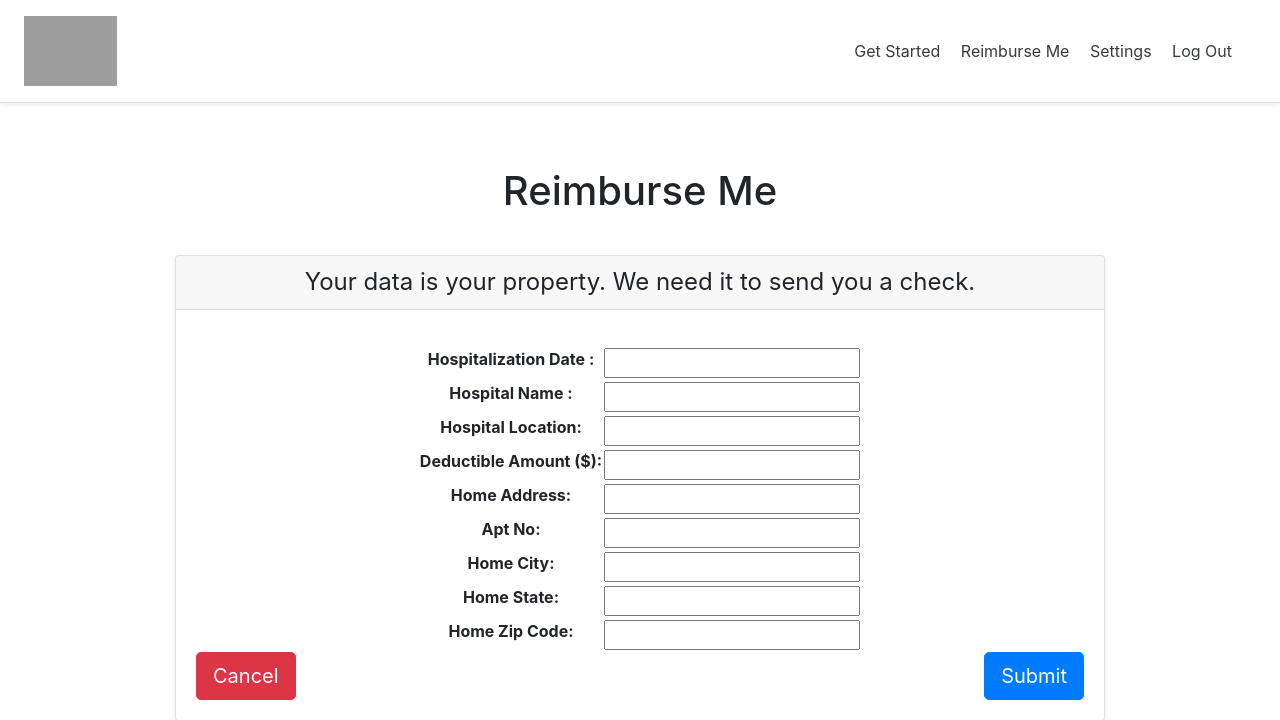
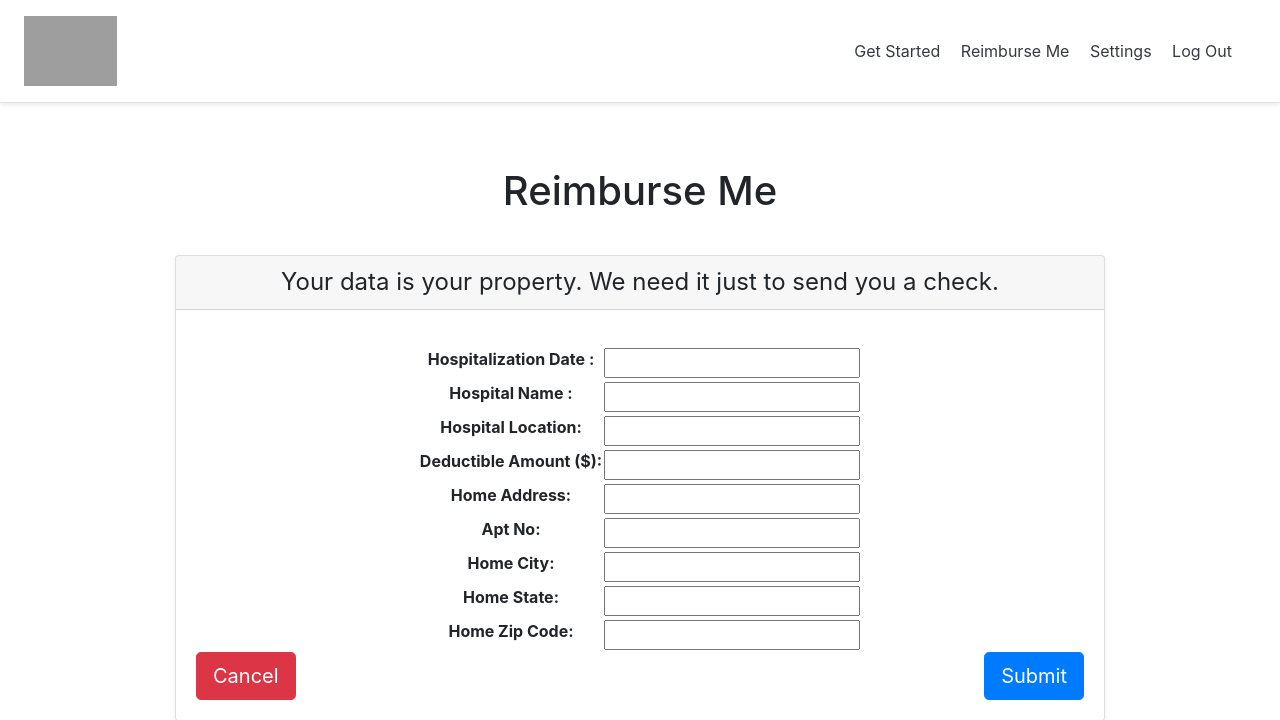
Before and after one commit to safariko/corona_confront, a Django app: page /supportme/ in a window 1280 px wide. Shown: the top 720 px of the page. Run offline with Django 3.2, Linux system fonts and the light colour scheme; the visitor is signed in with stand-in values (Sample User, id 1); some libraries are stand-ins or nearby versions; grey boxes are pictures that could not be loaded.

Commit message:
front end fix

```diff
--- a/templates/registration/reimburse.html
+++ b/templates/registration/reimburse.html
@@ -13,7 +13,7 @@
   <div class="card-deck mb-3 text-center">
     <div class="card mb-4 shadow-sm">
       <div class="card-header">
-        <h4 class="my-0 font-weight-normal">Your data is your property. We need it to send you a check.</h4>
+        <h4 class="my-0 font-weight-normal">Your data is your property. We need it just to send you a check.</h4>
       </div>
       <div class="card-body">
         <ul class="list-unstyled mt-3 mb-4">
```
